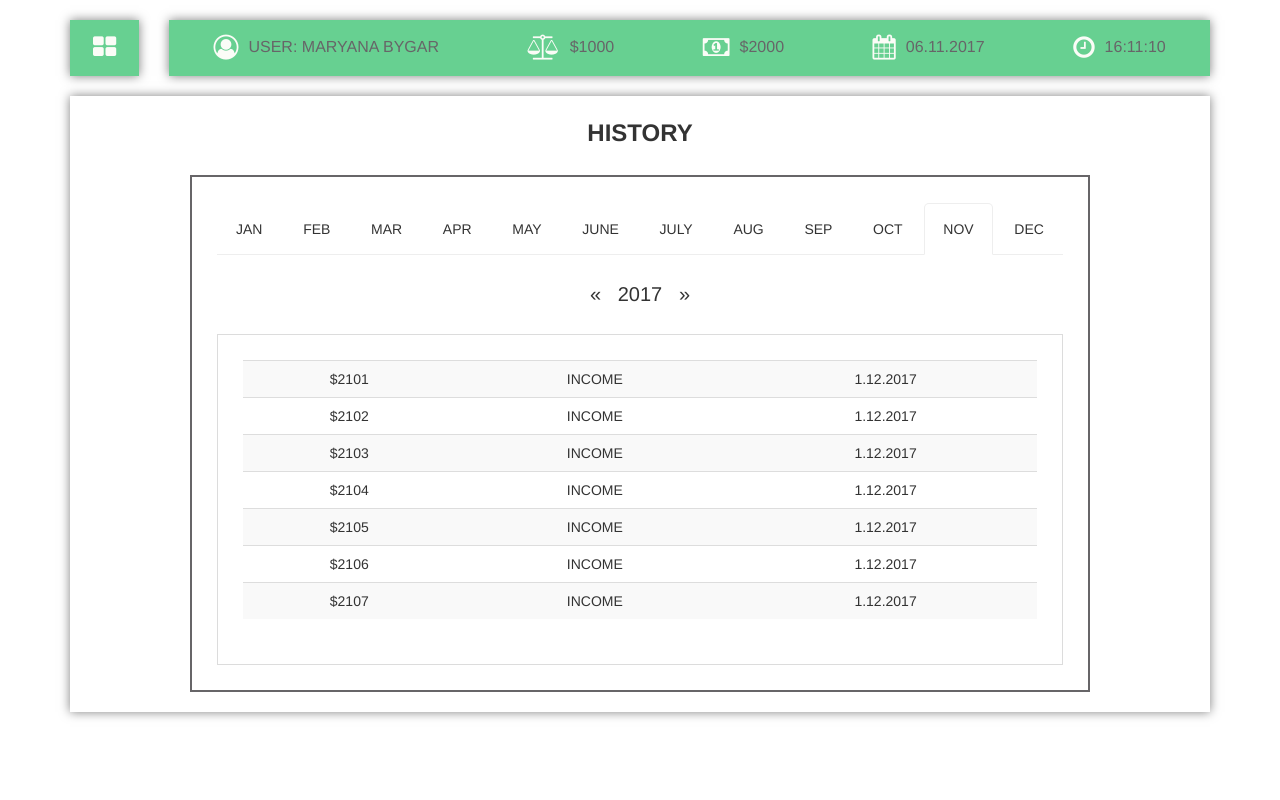
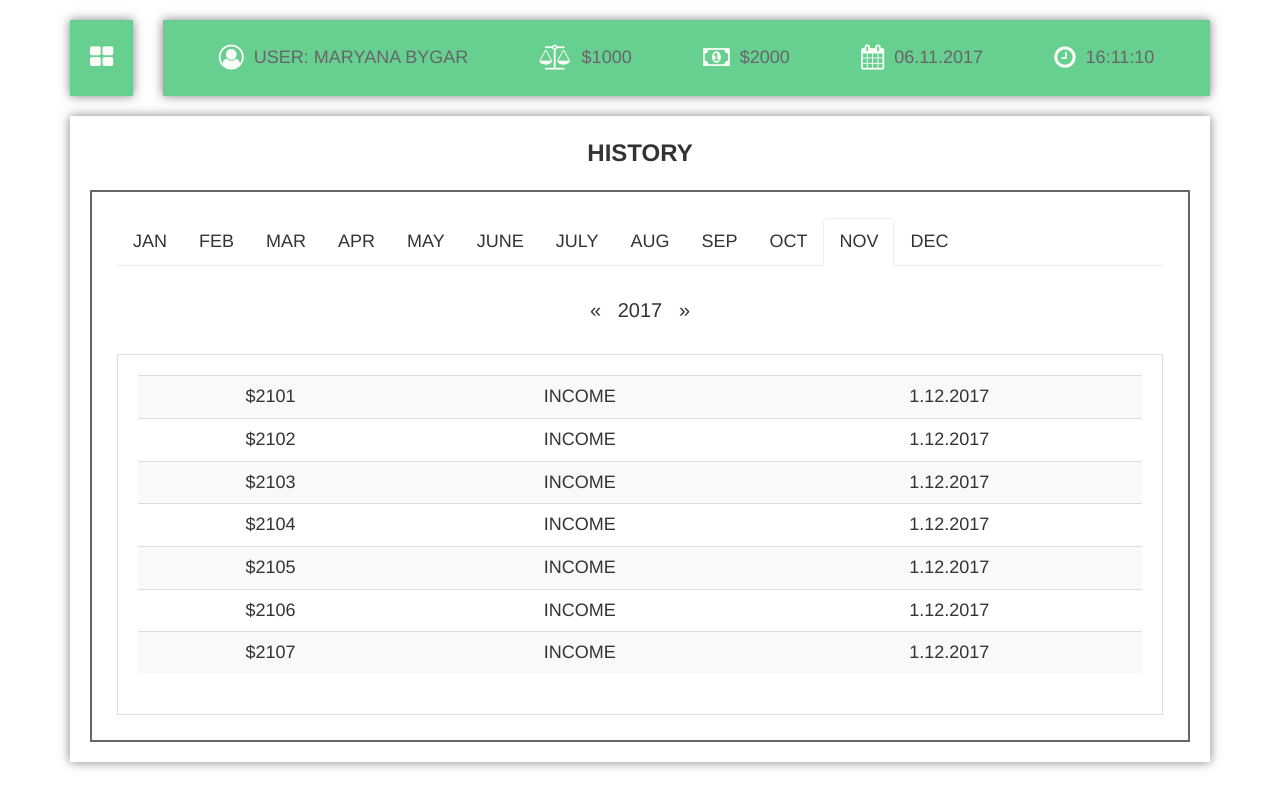
Before and after one commit to NazikKoval/LogosProject, a website: page static/history.html in a window 1280 px wide. Drawn offline with nearby package versions, Linux system fonts and the light colour scheme.

Commit message:
Add - adaptive styles for main & history

```diff
--- a/static/history.html
+++ b/static/history.html
@@ -37,11 +37,11 @@
                 <div class="header-menu__icon"><i class="fa fa-money" aria-hidden="true"></i></div>
                 <div class="header-menu__text">${{user.userData.expenses}}</div>
             </div>
-            <div class="header-menu__item">
+            <div class="header-menu__item header-menu__item-date">
                 <div class="header-menu__icon"><i class="fa fa-calendar" aria-hidden="true"></i></div>
                 <div id="digitalDate" class="header-menu__text"></div>
             </div>
-            <div class="header-menu__item">
+            <div class="header-menu__item header-menu__item-time">
                 <div class="header-menu__icon"><i class="fa fa-clock-o" aria-hidden="true"></i></div>
                 <div id="digitalWatch" class="header-menu__text"></div>
             </div>
--- a/static/sass/_category.sass
+++ b/static/sass/_category.sass
@@ -1,8 +1,8 @@
 .category
     &-title
-        font-size: 20px
+        font-size: 15px
         border-bottom: 2px solid #9a9a9a
-        margin: 20px 0
+        margin: 15px 0
     &-items
         display: flex
         justify-content: flex-start
@@ -22,9 +22,10 @@
                     border: 2px solid orange
     &-img
         text-align: center
+        margin-bottom: 5px
         img
-            width: 50px
-            height: 50px
+            width: 40px
+            height: 40px
             border: 2px solid #64d296
             border-radius: 50%
             padding: 5px
@@ -33,6 +34,22 @@
                 border: 2px solid #9a9a9a
             &.active
                 border: 2px solid red
+    &-name
+        margin-bottom: 5px
     &-name,
     &-sum
         text-align: center
+
+
+    @media (min-width: 768px)
+        &-title
+            font-size: 20px
+
+
+    @media (min-width: 992px)
+        &-img
+            img
+                width: 50px
+                height: 50px
+        &-title
+            margin: 25px 0
--- a/static/sass/_header.sass
+++ b/static/sass/_header.sass
@@ -8,24 +8,50 @@
         display: flex
     &-menu
         background: $color-brand
-        box-shadow: 0 0 10px rgba(0,0,0,0.5)
-        margin: 20px 0
         &__item
-            padding: 10px 23px
             display: flex
             justify-content: space-between
+            flex-direction: column
+            align-items: center
+            &-date,
+            &-time
+                display: none
         &__icon
             color: $color-inverse
             font-size: 25px
             cursor: pointer
         &__text
             color: $color-text
-            padding-left: 10px
             align-items: center
             display: flex
-            font-size: 16px
         &__left
-            margin-right: 30px
+            padding: 10px
+            border-right: 1px solid $color-inverse
         &__right
             flex-grow: 1
             justify-content: space-around
+            padding: 10px 5px
+
+
+    @media (min-width: 768px)
+        &-menu
+            box-shadow: 0 0 10px rgba(0,0,0,0.5)
+            margin: 20px 0
+            padding: 20px
+            &__item
+                &-date,
+                &-time
+                    display: flex
+            &__left
+                margin-right: 20px
+                border-right: none
+
+
+    @media (min-width: 992px)
+        &-menu
+            &__item
+                flex-direction: row
+            &__text
+                padding-left: 10px
+            &__left
+                margin-right: 30px
--- a/static/sass/_history.sass
+++ b/static/sass/_history.sass
@@ -2,20 +2,18 @@
     &__title
         text-align: center
         font-weight: bold
-        font-size: 24px
-        margin-bottom: 25px
+        font-size: 15px
+        margin-bottom: 10px
     &__info
-        border: 2px solid $color-text
-        width: 900px
+        max-width: 100%
         text-align: center
         margin: 0 auto
-        padding: 25px
     &__months
-        margin-bottom: 25px
+        margin-bottom: 10px
         ul
             list-style: none
             display: flex
-            justify-content: space-between
+            flex-wrap: wrap
             margin: 0
             padding: 0
             border-bottom: 1px solid #eeeeee
@@ -25,7 +23,7 @@
                 top: 1px
                 border: 1px solid transparent
                 display: block
-                padding: 15px 18px
+                padding: 5px
                 cursor: pointer
                 &:hover
                     background: #eeeeee
@@ -50,5 +48,34 @@
                 cursor: pointer
     &__report
         border: 1px solid #dcdcdc
-        padding: 25px
-        margin-top: 25px
+        padding: 10px
+        margin-top: 10px
+
+
+    @media (min-width: 768px)
+        &__title
+            font-size: 20px
+            margin-bottom: 20px
+        &__months
+            margin-bottom: 20px
+            ul
+                li
+                    padding: 8px
+        &__report
+            margin-top: 20px
+
+
+    @media (min-width: 992px)
+        &__title
+            font-size: 24px
+        &__info
+            border: 2px solid $color-text
+            padding: 25px
+        &__months
+            margin-bottom: 30px
+            ul
+                li
+                    padding: 10px 15px
+        &__report
+            margin-top: 30px
+            padding: 20px
--- a/static/sass/_main.sass
+++ b/static/sass/_main.sass
@@ -1,12 +1,21 @@
 body
     text-transform: uppercase
+    font-size: 11px
 
 .content
     box-shadow: 0 0 10px rgba(0,0,0,0.5)
-    padding: 20px
+    padding: 10px
 
 a
     text-decoration: none
     color: $color-text
     &:hover
         color: $color-text
+
+
+@media (min-width: 768px)
+    body
+        font-size: 18px
+
+    .content
+        padding: 20px
```
Also changed, not shown: static/index.html (+2 -2 lines), static/css/style.css, 1 other file.
